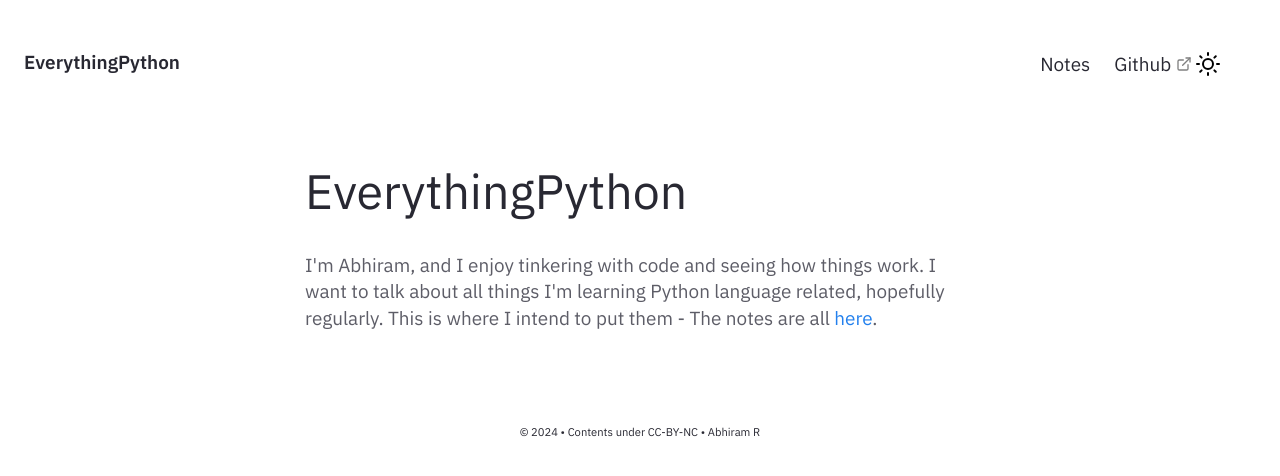
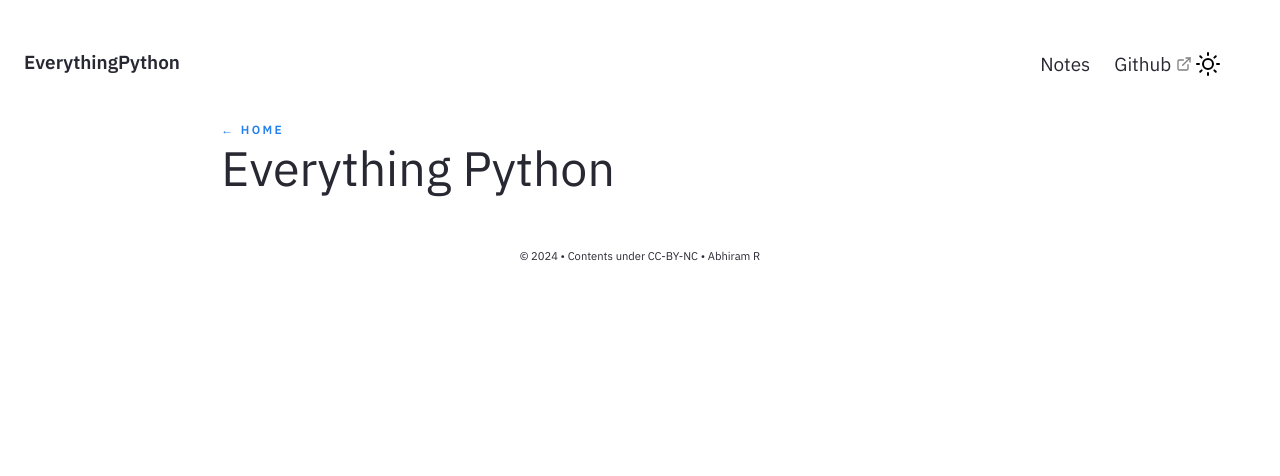
Before and after one commit to everythingpython/ddi-sciore, a Jekyll site: the page built from pages/index.md, in a window 1280 px wide. Shown: the top 476 px of the page. Built offline with Jekyll 4.4.1, drawn with Linux system fonts in a browser that asks for light colours.

Commit message:
I think I get it

```diff
--- a/_config.yml
+++ b/_config.yml
@@ -23,7 +23,7 @@ url: "https://everythingpython.github.io/ddi-sciore" # the base hostname & proto
 
 # If you want to install this jekyll in a subpath (eg /digitalgarden) set it here.
 # Else keep it Empty (DON'T PUT /; Keep it empty)
-baseurl: ""
+baseurl: "/ddi-sciore"
 
 # Website Header, Description, Footer year and text.
 # If you are deleting this, make sure you remove it from HTML files too
@@ -52,7 +52,7 @@ preferences:
 # To enable a homepage, change the value to true and add content to _includes/Homepage.html
 # If enable : false, notes feed will be as homepage.
   homepage:
-    enabled: true ##If you need a homepage, change this to true and edit _includes/Homepage.html
+    enabled: false ##If you need a homepage, change this to true and edit _includes/Homepage.html
 
 encoding: utf-8
 
--- a/_includes/Homepage.html
+++ b/_includes/Homepage.html
@@ -1,8 +1,8 @@
 <div class="home-intro">
     <div class="jumbo">{{site.heading}} </div>
     <div class="home-sub-text">
-        I'm Abhiram, and I enjoy tinkering with code and seeing how things work. I want to talk about all things I'm learning Python language related, hopefully regularly. This is where I intend to put them -
+        Page for my DDI - Sciore Reading
 
-        The notes are all <a href="{{'/notes' | relative_url}}">here</a>.
+        The notes are all <a href="{{'/sciore' | relative_url}}">here</a>.
 
 </div> </div>
```
Also changed, not shown: pages/notes.md (+1 -1 lines), _sciore/Public/chapter-1.md (renamed from _notes/Public/chapter-1.md).
